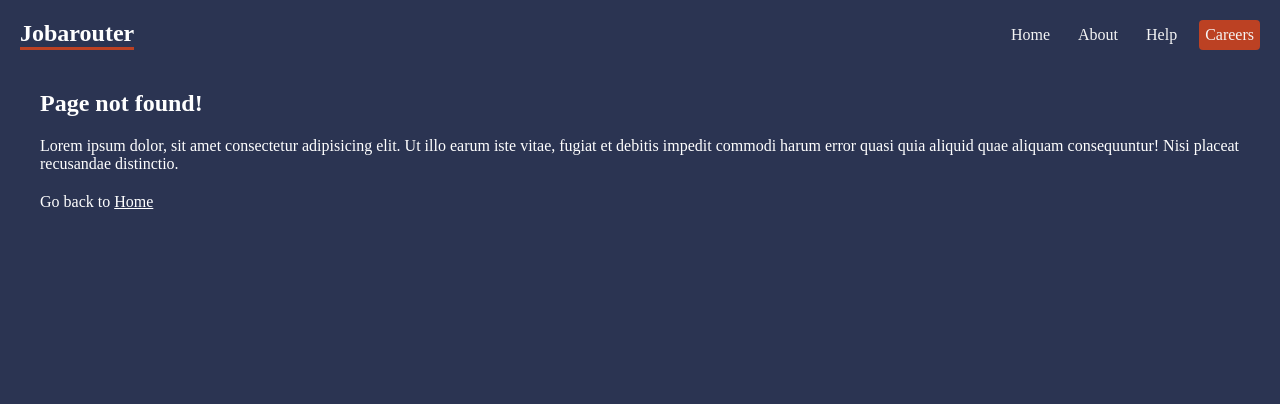
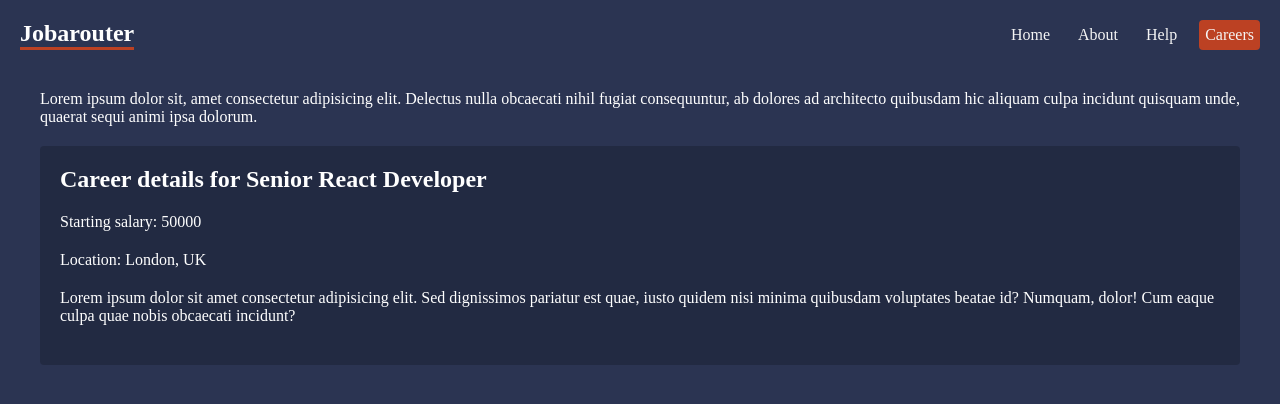
Before and after one commit to ksmcod/react-router-course, a React (Vite) app: page /careers/1 in a window 1280 px wide. Shown: the top 404 px of the page. Built offline with nearby package versions, Linux system fonts and the light colour scheme; data requests are answered from the project's data file.

Commit message:
Implemented route parameters with useParams hook and loaders to display dynamic content on page when a career link is clicked
exit
exit

```diff
--- a/src/App.jsx
+++ b/src/App.jsx
@@ -8,7 +8,8 @@ import Faq from "./pages/help/Faq"
 import Contact from "./pages/help/Contact"
 import NotFound from "./pages/NotFound"
 import CareersLayout from "./layouts/CareersLayout"
-import Career, { careers } from "./pages/careers/Career"
+import Career, { careersLoader } from "./pages/careers/Career"
+import CareerDetails, { careerDetailsLoader } from "./pages/careers/CareerDetails"
 
 
 const router = createBrowserRouter(
@@ -21,7 +22,8 @@ const router = createBrowserRouter(
         <Route path="contact" element={<Contact />} />
       </Route>
       <Route path="careers" element={<CareersLayout/>}>
-        <Route index element={<Career/>} loader={careers}/>
+        <Route index element={<Career/>} loader={careersLoader}/>
+        <Route path=":id" element={<CareerDetails />} loader={careerDetailsLoader} />
       </Route>
 
       <Route path="*" element={<NotFound />} />
--- a/src/index.css
+++ b/src/index.css
@@ -130,3 +130,11 @@ form label span {
  font-size: 0.8em;
  color: #bbb;
 }
+
+/* CAREER DETAILS */
+.career-details {
+  background: rgba(0, 0, 0, 0.2);
+  padding: 20px;
+  border-radius: 4px;
+  margin: 20px 0 ;
+}
--- a/src/pages/careers/Career.jsx
+++ b/src/pages/careers/Career.jsx
@@ -3,7 +3,7 @@ import { Link, useLoaderData } from "react-router-dom"
 export default function Career() {
     const careers = useLoaderData()
     const careerElements = careers.map(career => (
-        <Link to="/" key={career.id}>
+        <Link to={`${career.id}`} key={career.id}>
             <p>{career.title}</p>
             <p>Based in {career.location}</p>
         </Link>
@@ -14,7 +14,7 @@ export default function Career() {
 }
 
 // Loader function
-export async function careers () {
+export async function careersLoader () {
     const data = await fetch('http://localhost:4001/careers')
     return data.json()
 }
--- /dev/null
+++ b/src/pages/careers/CareerDetails.jsx
@@ -0,0 +1,22 @@
+import { useLoaderData, useParams } from "react-router-dom"
+
+export default function CareerDetails() {
+    const { id } = useParams()
+    const careerData = useLoaderData()
+  return (
+    <div className='career-details'>
+        <h2>Career details for {careerData.title}</h2>
+        <p>Starting salary: {careerData.salary}</p>
+        <p>Location: {careerData.location}</p>
+        <div className="details">
+            <p>Lorem ipsum dolor sit amet consectetur adipisicing elit. Sed dignissimos pariatur est quae, iusto quidem nisi minima quibusdam voluptates beatae id? Numquam, dolor! Cum eaque culpa quae nobis obcaecati incidunt?</p>
+        </div>
+    </div>
+  )
+}
+
+export async function careerDetailsLoader({ params }) {
+    const { id } = params
+    const data = await fetch(`http://localhost:4001/careers/${id}`)
+    return data.json()
+}
```
